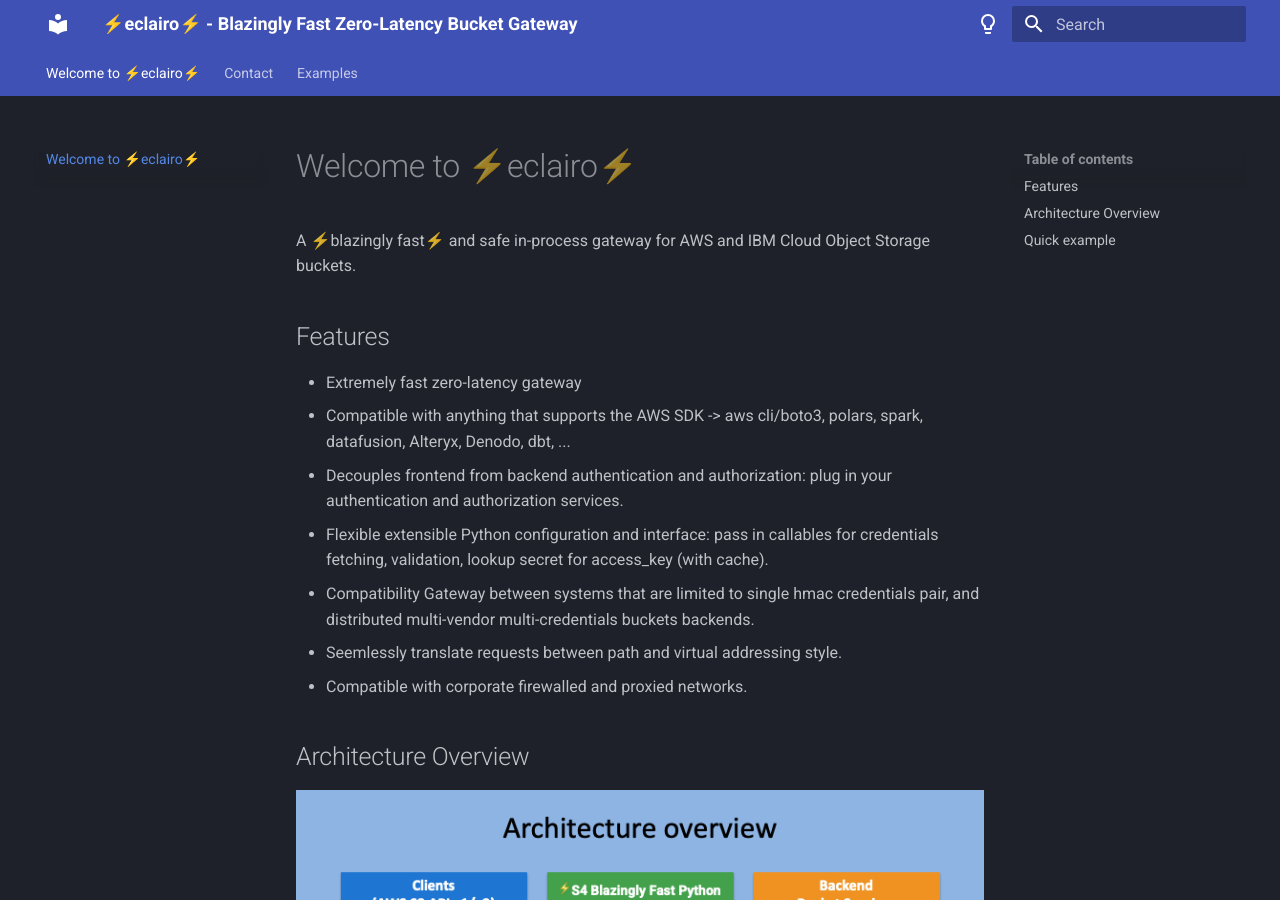
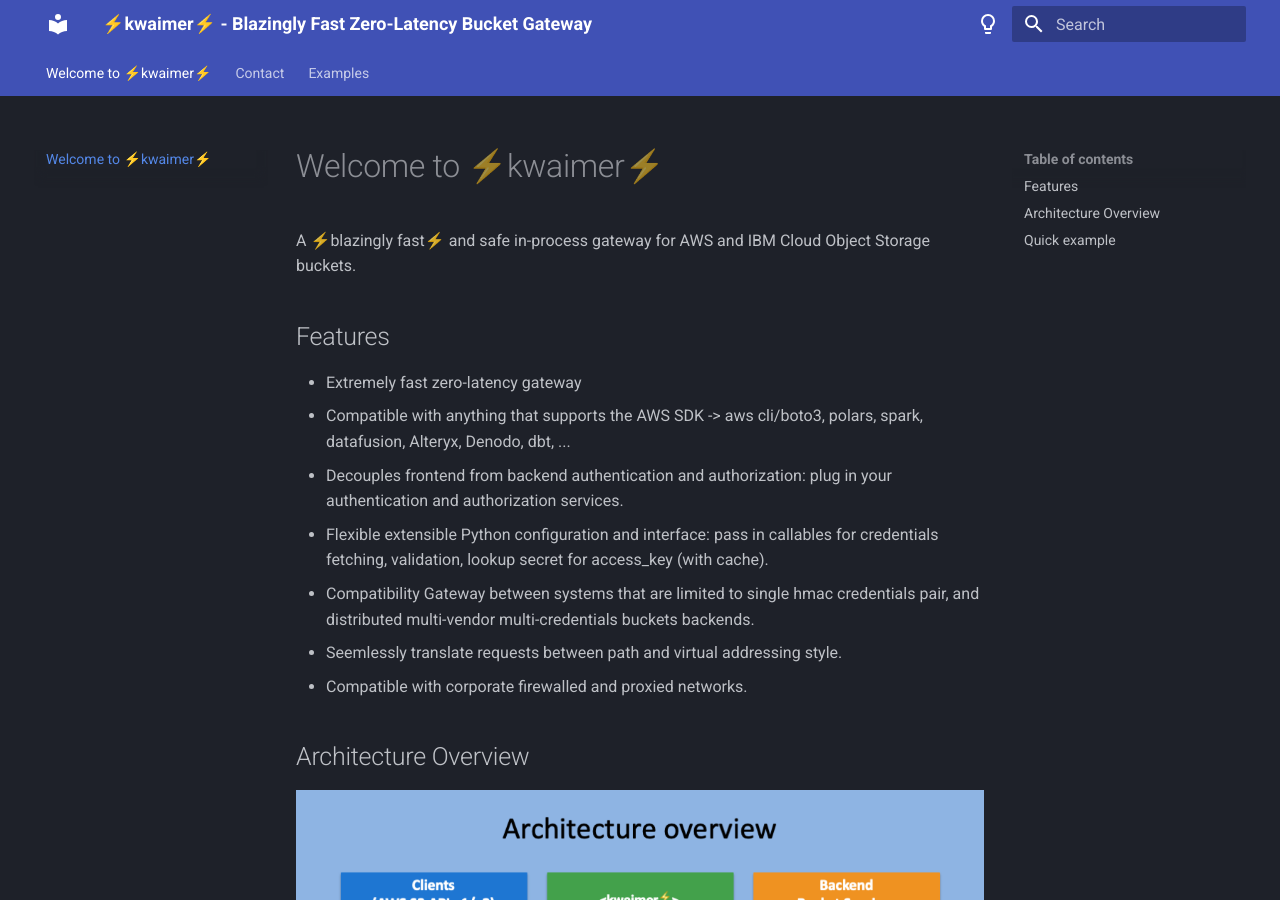
Before and after one commit to flexworks-eu/s4, an MkDocs documentation site: the page built from docs/index.md, in a window 1280 px wide and 900 px high. Built offline with MkDocs 1.6.1 and Material for MkDocs 9.7.7, drawn with Linux system fonts in a browser that asks for light colours; some of the changed text lies outside the part shown.

Commit message:
chore: rebranding

```diff
--- a/docs/index.md
+++ b/docs/index.md
@@ -1,4 +1,4 @@
-# Welcome to ⚡eclairo⚡
+# Welcome to ⚡kwaimer⚡
 
 A ⚡blazingly fast⚡ and safe in-process gateway for AWS and IBM Cloud Object Storage buckets.
 
--- a/mkdocs.yml
+++ b/mkdocs.yml
@@ -1,4 +1,4 @@
-site_name: ⚡eclairo⚡ - Blazingly Fast Zero-Latency Bucket Gateway
+site_name: ⚡kwaimer⚡ - Blazingly Fast Zero-Latency Bucket Gateway
 theme:
   name: material
   custom_dir: overrides
--- a/overrides/partials/footer.html
+++ b/overrides/partials/footer.html
@@ -2,7 +2,7 @@
 <footer class="md-footer">
     <div class="md-footer-meta">
       <div class="md-footer-meta__inner">
-        <p>© 2025 Flexworks</p>
+        <p>© 2025 Flexworks  v0.3.10</p>
       </div>
     </div>
   </footer>
```
Also changed, not shown: docs/img/architecture.png, 2 other files.
